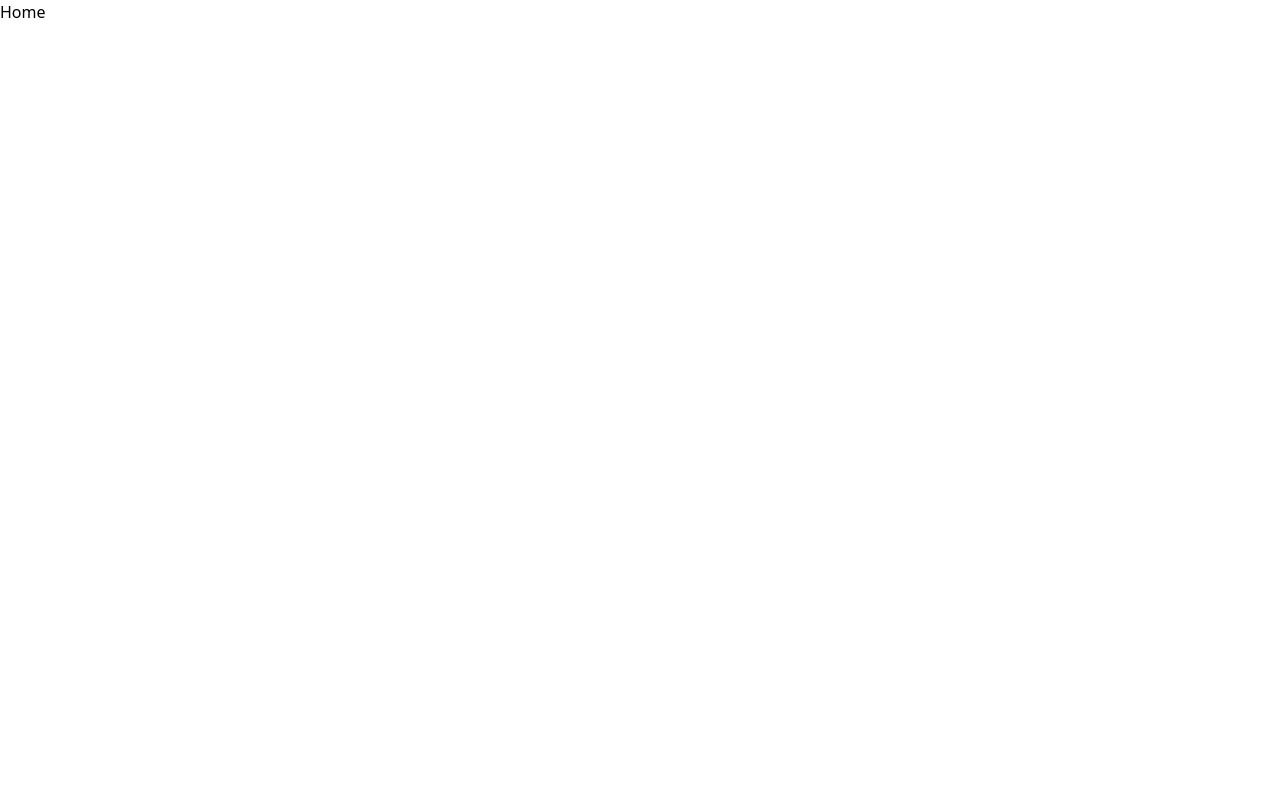
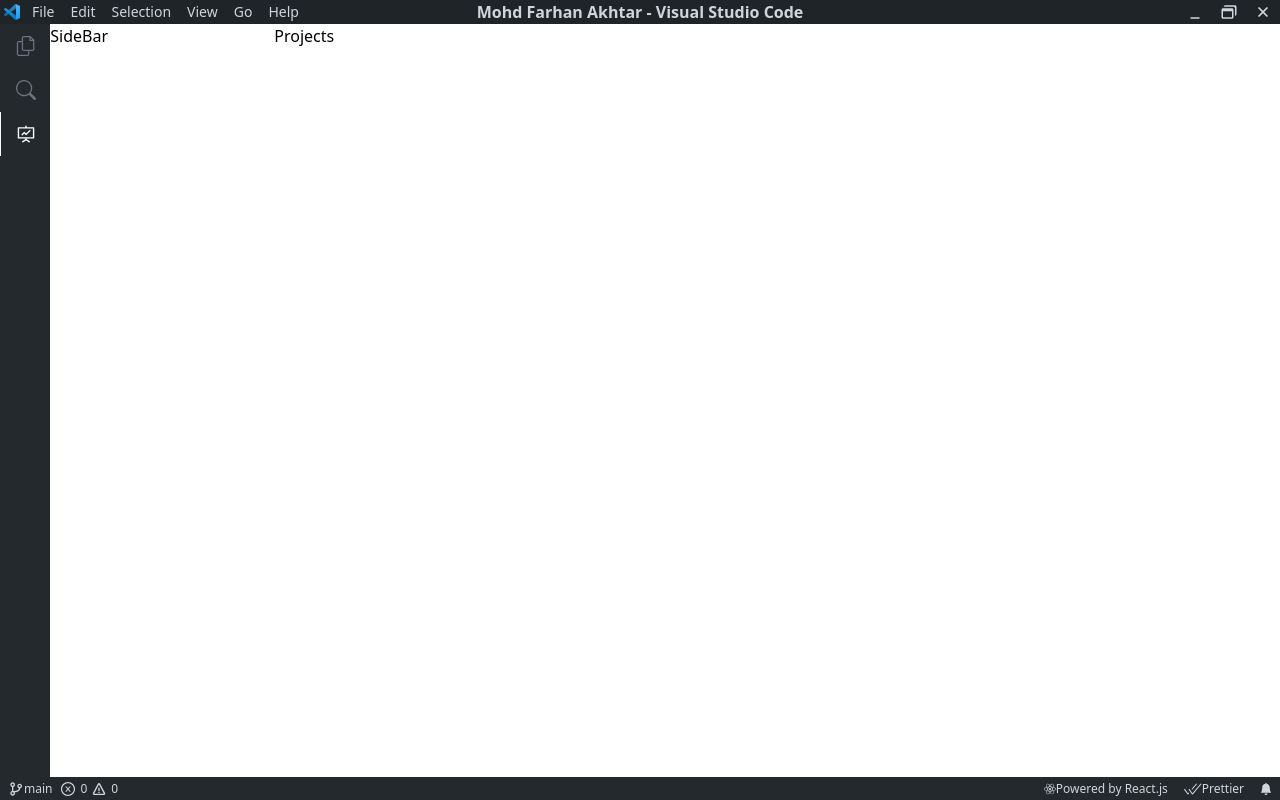
Before and after one commit to farhanakhtar24/portfolio-vs-code, a React (Create React App) app: page /projects in a window 1280 px wide. Before the commit this address led to /home. Built offline with nearby package versions, Linux system fonts and the light colour scheme.

Commit message:
iconbar done

```diff
--- a/package.json
+++ b/package.json
@@ -8,6 +8,7 @@
     "@testing-library/user-event": "^13.5.0",
     "react": "^18.2.0",
     "react-dom": "^18.2.0",
+    "react-icons": "^4.4.0",
     "react-router-dom": "^6.3.0",
     "react-scripts": "5.0.1",
     "web-vitals": "^2.1.4"
--- a/src/App.js
+++ b/src/App.js
@@ -2,15 +2,20 @@
 import { Routes, Route, Navigate } from "react-router-dom";
 import About from "./About/page/About";
 import Home from "./Home/page/Home";
+import Wrapper from "./Layout/Wrapper";
+import Projects from "./Projects/page/Projects";
 
 const App = (props) => {
 	return (
+		<Wrapper>
 			<Routes>
 				<Route path="/home" element={<Home />} />
 				<Route path="/about" element={<About />} />
+				<Route path="/projects" element={<Projects />} />
 				{/* default route */}
 				<Route path="*" element={<Navigate to="/home" />} />
 			</Routes>
+		</Wrapper>
 	);
 };
 
--- /dev/null
+++ b/src/Layout/IconBar.js
@@ -0,0 +1,48 @@
+import React from "react";
+import { VscFiles } from "react-icons/vsc";
+import { AiOutlineFundProjectionScreen } from "react-icons/ai";
+import { BsSearch } from "react-icons/bs";
+import { Link, useLocation, useParams } from "react-router-dom";
+
+const icons = [
+	{
+		id: 1,
+		icon: <VscFiles />,
+		page: "/home",
+	},
+	{
+		id: 2,
+		icon: <BsSearch />,
+		page: "/about",
+	},
+	{
+		id: 3,
+		icon: <AiOutlineFundProjectionScreen />,
+		page: "/projects",
+	},
+];
+
+const IconBar = () => {
+	const { pathname } = useLocation();
+	return (
+		<ul className="flex flex-col w-16 bg-iconbar-blue text-gray-500 text-xl">
+			{icons.map((icon) => {
+				return (
+					<Link
+						to={icon.page}
+						key={icon.id}
+						className={`flex justify-center items-center py-3 px-2 hover:text-white border-l
+						${
+							pathname === icon.page
+								? "border-l-white text-white"
+								: "border-l-iconbar-blue"
+						}`}>
+						{icon.icon}
+					</Link>
+				);
+			})}
+		</ul>
+	);
+};
+
+export default IconBar;
--- /dev/null
+++ b/src/Layout/Navbar.js
@@ -0,0 +1,69 @@
+import React from "react";
+import VSCodeIcon from "../Visual_Studio_Code_1.35_icon.png";
+import { MdMinimize } from "react-icons/md";
+import { IoCloseSharp } from "react-icons/io5";
+import { BiWindows } from "react-icons/bi";
+
+const navList = [
+	{
+		id: 1,
+		name: "File",
+	},
+	{
+		id: 2,
+		name: "Edit",
+	},
+	{
+		id: 3,
+		name: "Selection",
+	},
+	{
+		id: 4,
+		name: "View",
+	},
+	{
+		id: 5,
+		name: "Go",
+	},
+	{
+		id: 8,
+		name: "Help",
+	},
+];
+
+const Navbar = () => {
+	return (
+		<nav
+			className="flex justify-between md:grid md:grid-cols-3 items-center h-6 text-sm
+		bg-nav-blue text-gray-300">
+			<ul className="flex items-center h-6">
+				<img src={VSCodeIcon} alt="VScodeIcon" className="w-6 p-1" />
+				{navList.map((item) => {
+					return (
+						<li
+							key={item.id}
+							className="px-2 cursor-pointer hidden lg:flex hover:bg-gray-700 hover:text-white rounded items-center h-full">
+							{item.name}
+						</li>
+					);
+				})}
+			</ul>
+			<p className="flex justify-center items-center font-semibold text-xs sm:text-base truncate">
+				Mohd Farhan Akhtar - Visual Studio Code
+			</p>
+			<ul className="flex justify-end h-6 items-center text-xs sm:text-lg">
+				<li className="px-2 hover:bg-gray-700 hover:text-white rounded cursor-pointer h-full flex items-center">
+					<MdMinimize />
+				</li>
+				<li className="px-2 hover:bg-gray-700 hover:text-white rounded cursor-pointer h-full flex items-center">
+					<BiWindows />
+				</li>
+				<li className="px-2 hover:bg-gray-700 hover:text-white rounded cursor-pointer h-full flex items-center">
+					<IoCloseSharp />
+				</li>
+			</ul>
+		</nav>
+	);
+};
+
+export default Navbar;
--- a/src/Layout/Navbar/Navbar.js
+++ /dev/null
@@ -1,7 +0,0 @@
-import React from "react";
-
-const Navbar = () => {
-	return <div>Navbar</div>;
-};
-
-export default Navbar;
--- /dev/null
+++ b/src/Layout/SideBar.js
@@ -0,0 +1,7 @@
+import React from "react";
+
+const SideBar = () => {
+	return <div className="w-56 hidden md:block shrink-0">SideBar</div>;
+};
+
+export default SideBar;
--- /dev/null
+++ b/src/Layout/TaskBar.js
@@ -0,0 +1,43 @@
+import React from "react";
+import { BiGitBranch } from "react-icons/bi";
+import { BiError } from "react-icons/bi";
+import { AiOutlineCloseCircle } from "react-icons/ai";
+import { FaReact } from "react-icons/fa";
+import { VscCheckAll } from "react-icons/vsc";
+import { BsBellFill } from "react-icons/bs";
+
+const TaskBar = () => {
+	return (
+		<div className="flex justify-between h-6 bg-taskbar-blue text-gray-300 items-center px-2">
+			<div className="flex items-center space-x-2 h-full">
+				{/* // branch */}
+				<div className="flex rounded hover:bg-gray-700 hover:text-white cursor-pointer h-full items-center">
+					<BiGitBranch />
+					<span className="text-xs">main</span>
+				</div>
+				{/* lint icons */}
+				<div className="flex rounded hover:bg-gray-700 hover:text-white cursor-pointer h-full items-center space-x-1">
+					<AiOutlineCloseCircle />
+					<span className="text-xs">0</span>
+					<BiError />
+					<span className="text-xs">0</span>
+				</div>
+			</div>
+			<div className="flex items-center space-x-4 h-full">
+				<div className="flex rounded hover:bg-gray-700 hover:text-white cursor-pointer h-full items-center">
+					<FaReact className="text-xs" />
+					<span className="text-xs">Powered by React.js</span>
+				</div>
+				<div className="flex rounded hover:bg-gray-700 hover:text-white cursor-pointer h-full items-center">
+					<VscCheckAll className="text-lg" />
+					<span className="text-xs">Prettier</span>
+				</div>
+				<div className="flex rounded hover:bg-gray-700 hover:text-white cursor-pointer h-full items-center">
+					<BsBellFill className="text-xs" />
+				</div>
+			</div>
+		</div>
+	);
+};
+
+export default TaskBar;
--- a/src/Layout/Wrapper.js
+++ b/src/Layout/Wrapper.js
@@ -1,7 +1,21 @@
 import React from "react";
+import IconBar from "./IconBar";
+import Navbar from "./Navbar";
+import SideBar from "./SideBar";
+import TaskBar from "./TaskBar";
 
-const Wrapper = () => {
-	return <div>Wrapper</div>;
+const Wrapper = (props) => {
+	return (
+		<div className="w-screen h-screen flex flex-col">
+			<Navbar />
+			<div className="w-full flex h-full">
+				<IconBar />
+				<SideBar />
+				<div className="w-full h-full">{props.children}</div>
+			</div>
+			<TaskBar />
+		</div>
+	);
 };
 
 export default Wrapper;
--- /dev/null
+++ b/src/Projects/page/Projects.js
@@ -0,0 +1,7 @@
+import React from "react";
+
+const Projects = () => {
+	return <div>Projects</div>;
+};
+
+export default Projects;
--- a/tailwind.config.js
+++ b/tailwind.config.js
@@ -1,7 +1,14 @@
 module.exports = {
 	content: ["./src/**/*.{js,jsx,ts,tsx}"],
 	theme: {
-		extend: {},
+		extend: {
+			colors: {
+				"nav-blue": "#1F2428",
+				"nav-blue-light": "#2F3A44",
+				"taskbar-blue": "#24292E",
+				"iconbar-blue": "#24292E",
+			},
+		},
 	},
 	plugins: [],
 };
```
Also changed, not shown: src/Visual_Studio_Code_1.35_icon.png (added), 1 other file (tests, documents, lock files or other folders). Lines whose indentation alone changed are shown as unchanged.
